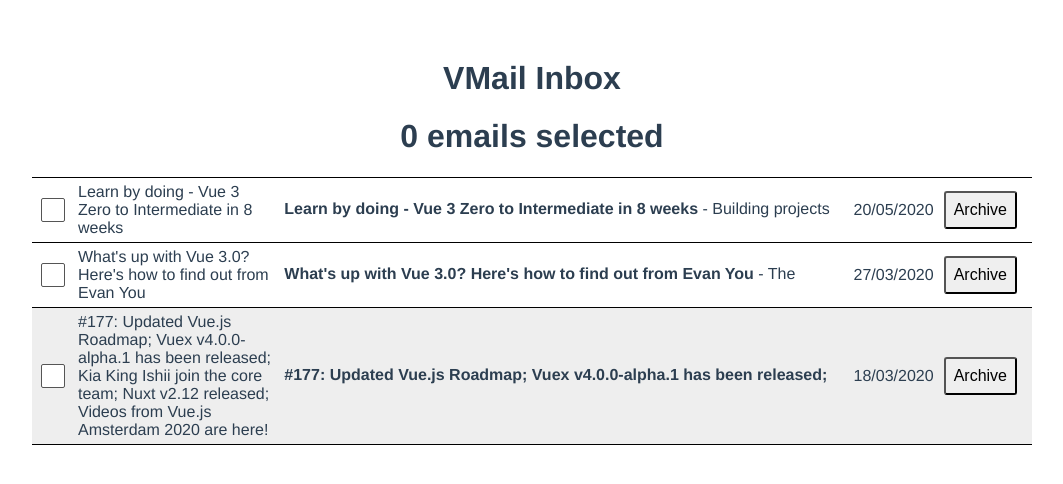
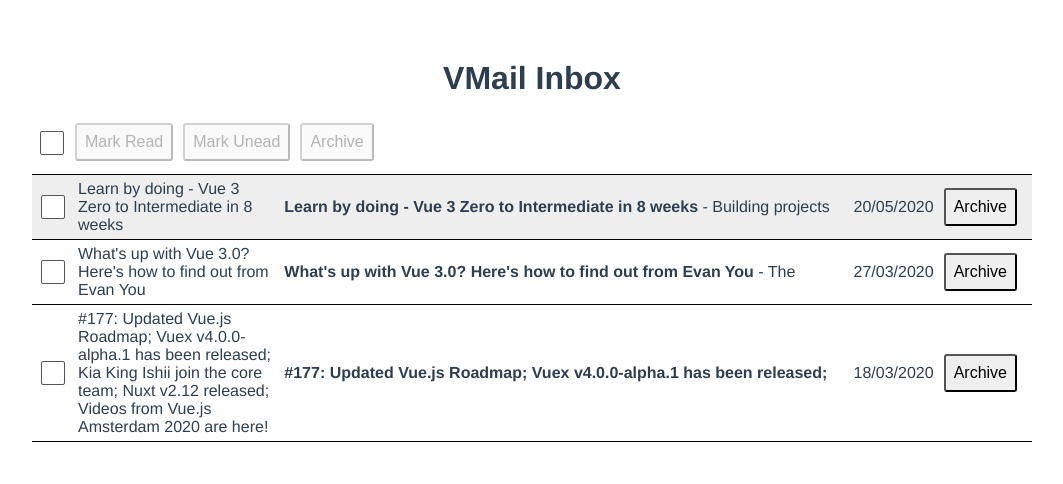
Before and after one commit to danilobml/vmail, a Vue app: page / in a window 1280 px wide. Shown: the top 484 px of the page, without its empty margins (108-1171 px from the left). Built offline with nearby package versions, Linux system fonts and the light colour scheme; data requests are answered from the project's data file.

Commit message:
bulkActionBar

```diff
--- a/db.json
+++ b/db.json
@@ -1,7 +1,7 @@
 {
   "emails": [
     {
-      "id": 1,
+      "id": "1",
       "from": "team@vuemastery.com",
       "subject": "What's up with Vue 3.0? Here's how to find out from Evan You",
       "body": "The opening keynote of VueConf US this year was Evan You (the creator of Vue), giving his State of the Vuenion address. He walked us through the journey of getting Vue 3 from a prototype to a reality the past year. He also dove into Vue's overall growth in the community.",
@@ -10,25 +10,25 @@
       "read": false
     },
     {
-      "id": 2,
+      "id": "2",
       "from": "jeffrey@vuetraining.net",
       "subject": "Learn by doing - Vue 3 Zero to Intermediate in 8 weeks",
       "body": "Building projects is one of the most effective ways to learn - and _the_ most effective way _remember_ what you've learned - but it can be frustrating.\n\nThis 8-week course takes the pain out of 'learning by doing'.\n\nEach week we give you\n\n* a project that will grow your skills without overwhelming you\n* links to hand-picked resources, such as Vue Mastery videos, that share the knowledge you'll need for the project (no more useless rabbit holes)\n* answers to any and all questions you have while working\n* feedback on your completed code (so you're only learning good habits)\n\nOur instructors are standing by to answer your questions.\n\nReady to learn?",
       "sentAt": "2020-05-20T18:25:43.511Z",
       "archived": false,
-      "read": false
+      "read": true
     },
     {
-      "id": 3,
+      "id": "3",
       "from": "damian@dulisz.com",
       "subject": "#177: Updated Vue.js Roadmap; Vuex v4.0.0-alpha.1 has been released; Kia King Ishii join the core team; Nuxt v2.12 released; Videos from Vue.js Amsterdam 2020 are here!",
       "body": "First of all, lets congratulate Kia King Ishii on joining the Vue.js core team! 🎉 He has been doing an incredible job building vuex-orm and will now focus on working on the next versions of Vuex.\n\nSpeaking of which – Vuex v4.0.0-alpha.1 has just been released! This is the version of Vuex that will work with Vue 3.0 but keep the familiar API you know from the current version.",
       "sentAt": "2020-03-18T18:25:43.511Z",
       "archived": false,
-      "read": true
+      "read": false
     },
     {
-      "id": 4,
+      "id": "4",
       "from": "anthony@vuejsdevelopers.com",
       "subject": "'Vue 3 Release Roadmap' + 6 more must-read articles from this week",
       "body": "Newsletter Issue #161",
--- /dev/null
+++ b/src/components/BulkActionBar.vue
@@ -0,0 +1,62 @@
+<template>
+  <div class="bulk-action-bar">
+    <span class="checkbox">
+      <input
+        type="checkbox"
+        :checked="allEmailsSelected"
+        :class="[someEmailsSelected ? 'partial-check' : '']"
+        @click="bulkSelect"
+      >
+    </span>
+    <span class="buttons">
+      <button @click="emailSelection.markRead()" :disabled="Array.from(emailSelection.emails).every(email => email.read)">Mark Read</button>
+      <button @click="emailSelection.markUnread()" :disabled="Array.from(emailSelection.emails).every(email => !email.read)">Mark Unead</button>
+      <button @click="emailSelection.archive()" :disabled="emailSelection.emails.size === 0">Archive</button>
+    </span>
+  </div>
+</template>
+
+<script>
+  import { computed } from 'vue';
+import useEmailSelection from '../composables/useEmailSelection'
+
+  export default {
+    props: {
+      emails: {
+        type: Array,
+        required: true
+      }
+    },
+    setup(props) {
+
+      const emailSelection = useEmailSelection()
+
+      const allEmailsSelected = computed(() => {
+        return emailSelection.emails.size === props.emails.length
+      })
+
+      const someEmailsSelected = computed(() => {
+        return emailSelection.emails.size > 0 && emailSelection.emails.size < props.emails.length
+      })
+
+      const bulkSelect = () => {
+        if (allEmailsSelected.value) {
+          emailSelection.clear()
+        } else {
+          emailSelection.addMultiple(props.emails)
+        }
+      }
+
+      return {
+        emailSelection,
+        allEmailsSelected,
+        someEmailsSelected,
+        bulkSelect
+      }
+    },
+  }
+</script>
+
+<style scoped>
+
+</style>
--- a/src/components/MailTable.vue
+++ b/src/components/MailTable.vue
@@ -1,12 +1,13 @@
 <template>
-  <h1>{{ emailSelection.emails.size }} emails selected</h1>
+  <!-- <h1>{{ emailSelection.emails.size }} emails selected</h1> -->
+  <BulkActionBar :emails="unarchivedEmails" />
   <table class="mail-table">
     <tbody>
       <tr v-for="email in unarchivedEmails" :key="email.id" :class="['clickable', email.read ? 'read' : '']">
         <td><input
             type="checkbox"
             @click="emailSelection.toggle(email)"
-            :selected="emailSelection.emails.has(email)"
+            :checked="emailSelection.emails.has(email)"
           /></td>
         <td @click="openEmail(email)">{{ email.subject }}</td>
         <td @click="openEmail(email)">
@@ -30,6 +31,7 @@
 import ModalView from './ModalView.vue'
 import updateEmail from '../helpers/updateEmail'
 import useEmailSelection from '../composables/useEmailSelection'
+import BulkActionBar from './BulkActionBar.vue'
 
 export default {
   async setup() {
@@ -48,7 +50,8 @@
   },
   components: {
     MailView,
-    ModalView
+    ModalView,
+    BulkActionBar
   },
   methods: {
     openEmail(email) {
--- a/src/composables/useEmailSelection.js
+++ b/src/composables/useEmailSelection.js
@@ -1,6 +1,7 @@
 import { reactive } from "vue"
+import updateEmail from "../helpers/updateEmail"
 
-const emails = reactive(new Set())
+let emails = reactive(new Set())
 
 const useEmailSelection = () => {
   const toggle = (email) => {
@@ -11,7 +12,45 @@
     }
   }
 
-  return { emails, toggle }
+  const clear = () => {
+    emails.clear()
+  }
+
+  const addMultiple = (newEmails) => {
+    newEmails.forEach(email => emails.add(email))
+  }
+
+  const markRead = () => {
+    emails.forEach(email => {
+      email.read = true
+      updateEmail(email)
+    })
+  }
+
+  const markUnread = () => {
+    emails.forEach(email => {
+      email.read = false
+      updateEmail(email)
+    })
+  }
+
+  const archive = () => {
+    emails.forEach(email => {
+      email.archived = true
+      updateEmail(email)
+    })
+    emails.clear()
+  }
+
+  return {
+    emails,
+    toggle,
+    clear,
+    addMultiple,
+    markRead,
+    markUnread,
+    archive
+  }
 }
 
 export default useEmailSelection
```
